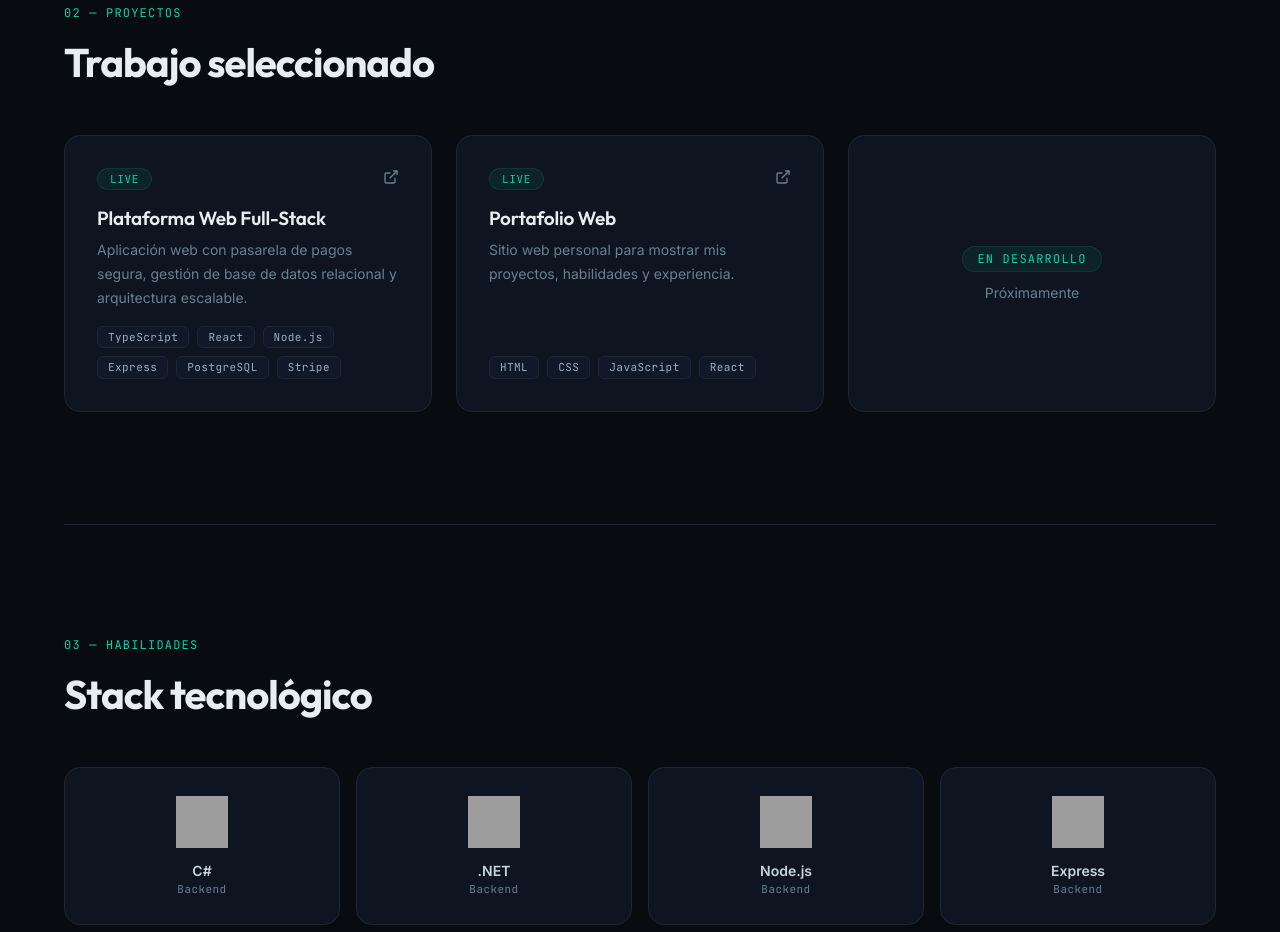
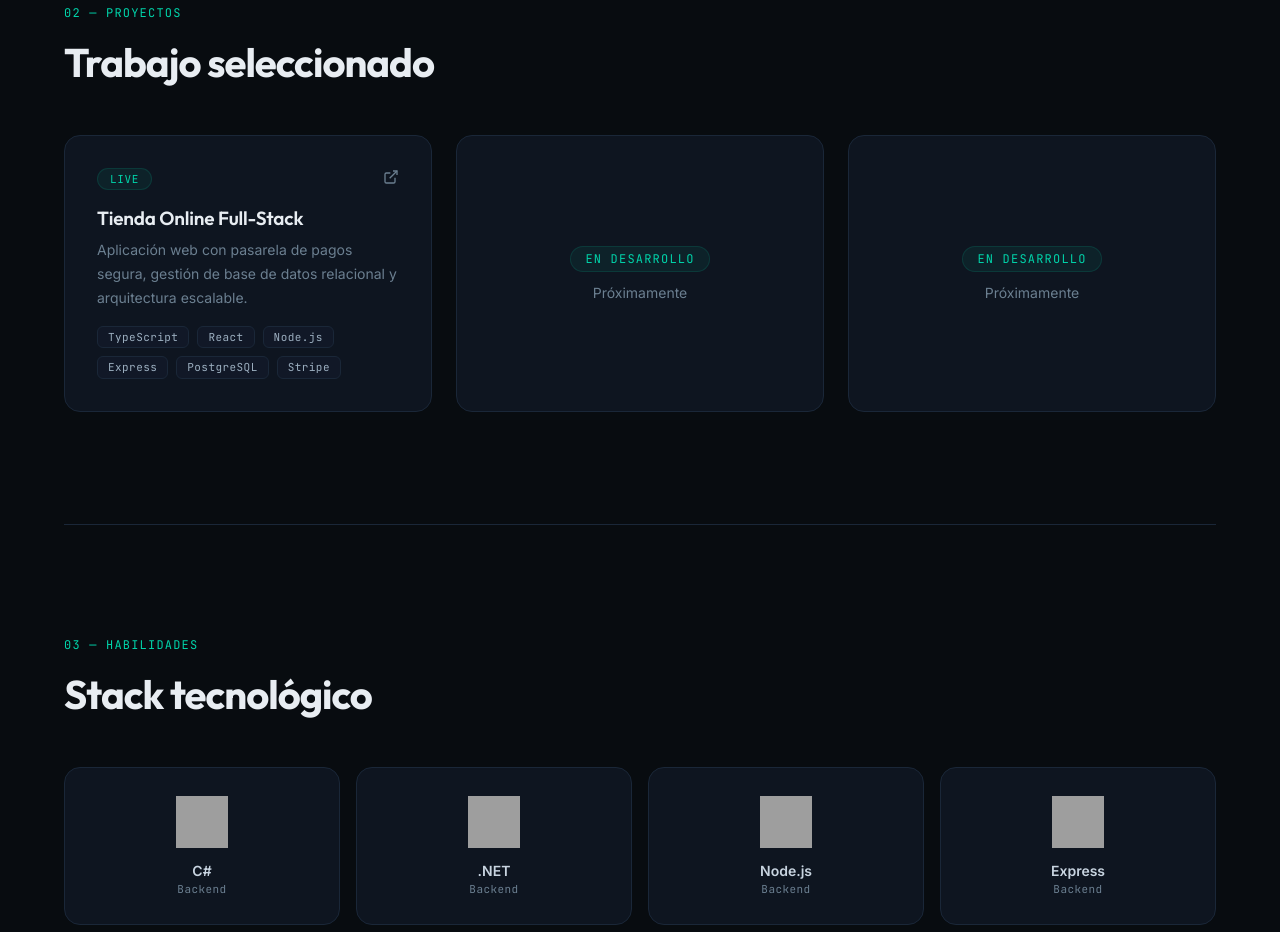
Before and after one commit to JeremieMadera/Portafolio, a React (Vite) app in the folder portafolio-react/: page / in a window 1280 px wide. Shown: the part 1560-2492 px from the top of the page. Built offline with nearby package versions, Linux system fonts and the light colour scheme; grey boxes are pictures that could not be loaded.

Commit message:
Update project link and remove portfolio from projects

```diff
--- a/portafolio-react/src/components/Proyectos.jsx
+++ b/portafolio-react/src/components/Proyectos.jsx
@@ -3,18 +3,18 @@ import styles from './Proyectos.module.css';
 
 const PROJECTS = [
   {
-    title: 'Plataforma Web Full-Stack',
+    title: 'Tienda Online Full-Stack',
     description: 'Aplicación web con pasarela de pagos segura, gestión de base de datos relacional y arquitectura escalable.',
     tags: ['TypeScript', 'React', 'Node.js', 'Express', 'PostgreSQL', 'Stripe'],
-    link: '#',
+    link: 'https://tienda-online-ashen-eight.vercel.app/',
     status: 'live',
   },
   {
-    title: 'Portafolio Web',
-    description: 'Sitio web personal para mostrar mis proyectos, habilidades y experiencia.',
-    tags: ['HTML', 'CSS', 'JavaScript', 'React'],
-    link: '#',
-    status: 'live',
+    title: 'Próximamente',
+    description: 'Proyecto en desarrollo. Nuevas funcionalidades y tecnologías en camino.',
+    tags: [],
+    link: null,
+    status: 'soon',
   },
   {
     title: 'Próximamente',
```
